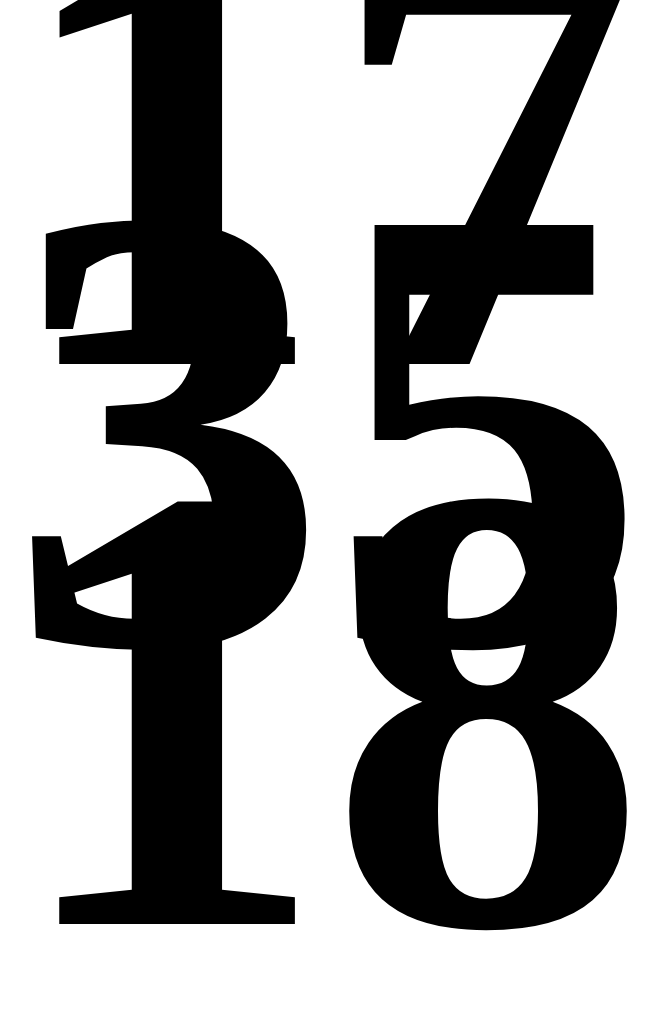
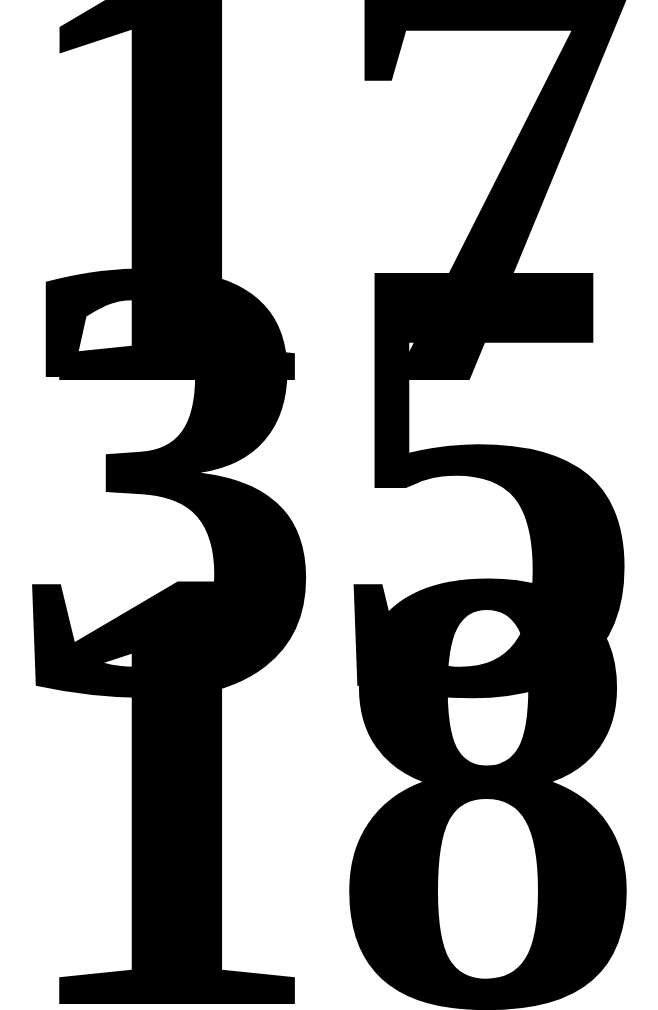
Before and after one commit to lllllllove7/s, a plain HTML site: page index.html in a window 1280 px wide. Shown: the top 1010 px of the page, without its empty margins (312-970 px from the left). Drawn offline with Linux system fonts and the light colour scheme.

Commit message:
Update index.html

```diff
--- a/index.html
+++ b/index.html
@@ -22,6 +22,6 @@ window.setTimeout( showDT, 1000);
 </script>
 </head>
 <body onload="showDT()">
-<div id="theClock" style="font-weight:bold;width:100%;text-align:center;font-size:50vw;line-height:35vh"></div>
+<div id="theClock" style="font-weight:bold;width:100%;text-align:center;font-size:50vw;line-height:39vh"></div>
 </body>
 </html>
```
